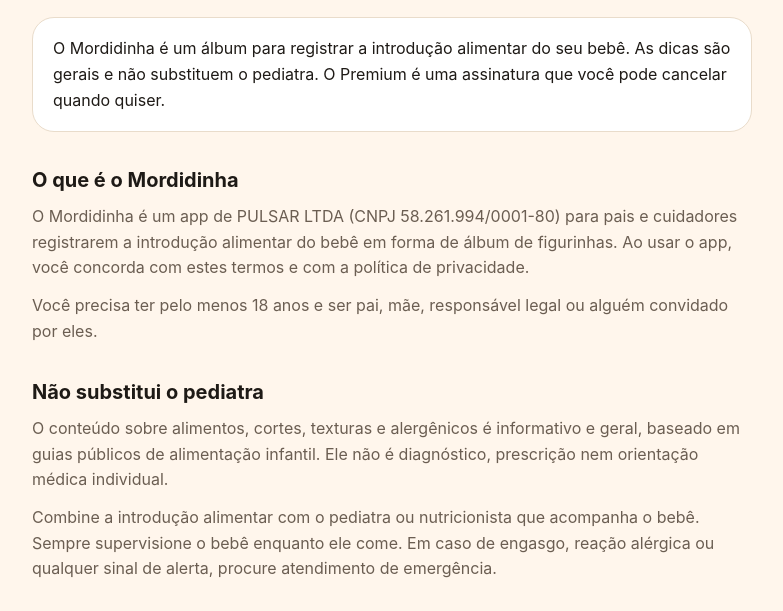
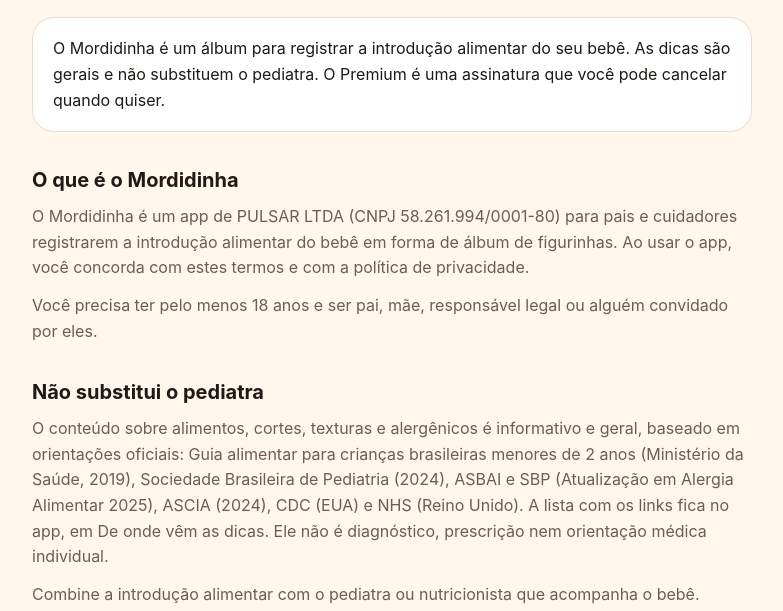
Before and after one commit to mordidinha-app/mordidinha-site, a plain HTML site: page termos.html in a window 1280 px wide. Shown: the part 160-771 px from the top of the page, without its empty margins (248-1031 px from the left). Drawn offline with Linux system fonts and the light colour scheme.

Commit message:
Termos citam as fontes das dicas
Co-Authored-By: Claude Opus 5.5 <noreply@anthropic.com>

```diff
--- a/termos.html
+++ b/termos.html
@@ -28,7 +28,7 @@ nav a{color:var(--tomate)}
 <p>O Mordidinha é um app de PULSAR LTDA (CNPJ 58.261.994/0001-80) para pais e cuidadores registrarem a introdução alimentar do bebê em forma de álbum de figurinhas. Ao usar o app, você concorda com estes termos e com a política de privacidade.</p>
 <p>Você precisa ter pelo menos 18 anos e ser pai, mãe, responsável legal ou alguém convidado por eles.</p>
 <h2>Não substitui o pediatra</h2>
-<p>O conteúdo sobre alimentos, cortes, texturas e alergênicos é informativo e geral, baseado em guias públicos de alimentação infantil. Ele não é diagnóstico, prescrição nem orientação médica individual.</p>
+<p>O conteúdo sobre alimentos, cortes, texturas e alergênicos é informativo e geral, baseado em orientações oficiais: Guia alimentar para crianças brasileiras menores de 2 anos (Ministério da Saúde, 2019), Sociedade Brasileira de Pediatria (2024), ASBAI e SBP (Atualização em Alergia Alimentar 2025), ASCIA (2024), CDC (EUA) e NHS (Reino Unido). A lista com os links fica no app, em De onde vêm as dicas. Ele não é diagnóstico, prescrição nem orientação médica individual.</p>
 <p>Combine a introdução alimentar com o pediatra ou nutricionista que acompanha o bebê. Sempre supervisione o bebê enquanto ele come. Em caso de engasgo, reação alérgica ou qualquer sinal de alerta, procure atendimento de emergência.</p>
 <h2>Sua conta e o álbum</h2>
 <p>O álbum começa guardado no seu celular. Para não perder, você pode guardá-lo na nuvem entrando com Apple ou Google.</p>
```
